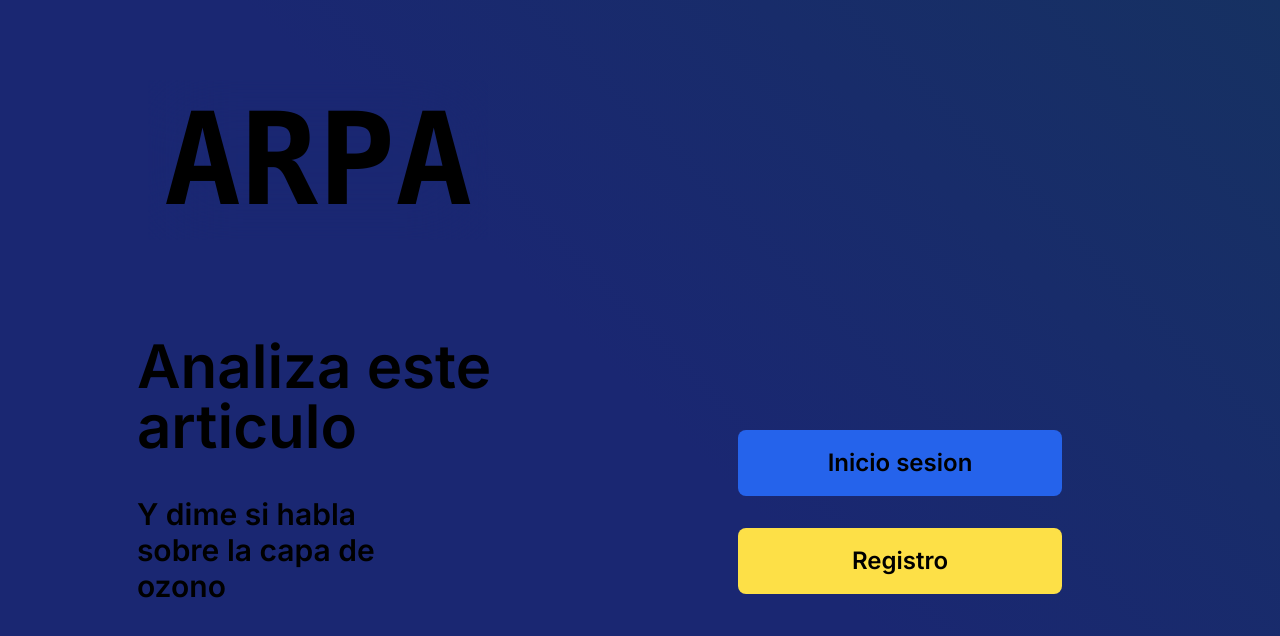
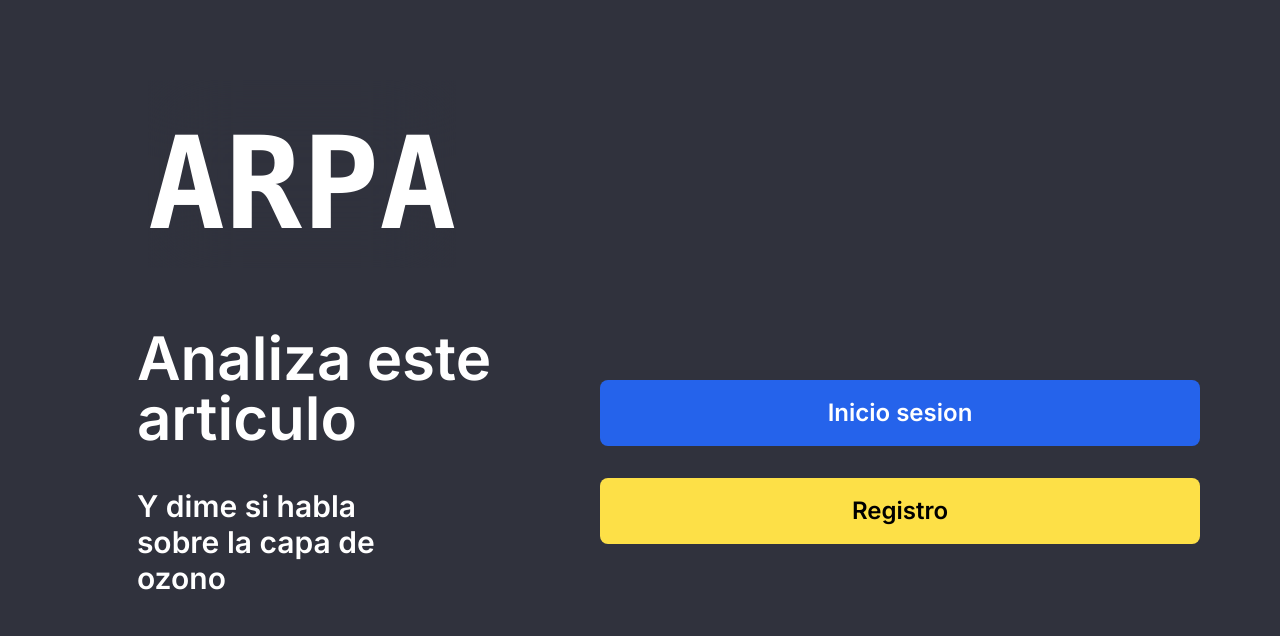
Before and after one commit to raxhacks/arpa-softtek, a Next.js app in the folder frontend/: page / in a window 1280 px wide. Shown: the top 636 px of the page. Built offline with nearby package versions, Linux system fonts and the light colour scheme.

Commit message:
login conection endpoint

```diff
--- a/frontend/app/components/MyTabs.js
+++ b/frontend/app/components/MyTabs.js
@@ -7,6 +7,7 @@ import user from '@/services/user';
 
 function MyTabs() {
   const [selectedIndex, setSelectedIndex] = useState(0);
+  const [] = useState("");
   //const history = useHistory(); // Obtiene el historial de navegación
 
   // Función para manejar el envío del formulario
@@ -19,6 +20,7 @@ function MyTabs() {
       if (registered) {
         // Si el registro es exitoso, redirige al usuario a la página de inicio de sesión
         history.push('../CargarArchivos/page');
+        console.log("funciono el registro")
       } else {
         console.error('Error al enviar los datos');
       }
@@ -38,9 +40,9 @@ function MyTabs() {
     await sendFormDataToServer(formDataObject);
   };
   return (
-    <Tab.Group selectedIndex={selectedIndex} onChange={setSelectedIndex} className={`mt-20 w-full lg:mt-0 flex flex-grow items-center justify-center`}>
+    <Tab.Group selectedIndex={selectedIndex} onChange={setSelectedIndex} className={`w-full flex flex-grow items-center justify-center`}>
       <Tab.Panels>
-        <Tab.Panel>
+        <Tab.Panel className={`static lg:w-full rounded-lg lg:pb-32 bg-opacity-95`}>
           <Tab></Tab>
           {/* Inicio de Sesion Button */}
           <Tab className={`rounded-lg border border-transparent px-5 py-4 w-full text-center font-semibold text-2xl bg-blue-600 transition-colors hover:border-blue-300 hover:bg-yellow-100 hover:dark:bg-neutral-800/20`}>
@@ -53,7 +55,7 @@ function MyTabs() {
         </Tab.Panel>
 
         {/* Inicio de Sesion tab */}
-        <Tab.Panel className={`w-full lg:static rounded-lg flex-grow grid grid-cols-1 fixed lg:pb-32 pb-72 bg-opacity-95 bg-slate-700`}>
+        <Tab.Panel className={`w-full lg:static rounded-lg flex-grow grid grid-cols-1 fixed lg:pb-0 pb-96 bg-gray-900 bg-opacity-95`}>
           <Tab className={`rounded-lg ml-2 mt-2 border w-16 border-transparent px-5 py-2 text-black`}>
             <svg
               xmlns="http://www.w3.org/2000/svg"
@@ -82,7 +84,7 @@ function MyTabs() {
         </Tab.Panel>
 
         {/* Registro tab */}
-        <Tab.Panel className={`w-full lg:static rounded-lg flex-grow grid grid-cols-1 fixed pb-72 lg:pb-32 bg-opacity-95 bg-slate-700`}>
+        <Tab.Panel className={`w-full lg:static rounded-lg flex-grow grid grid-cols-1 fixed pb-96 lg:pb-32 bg-opacity-95 bg-[rgb(77, 80, 97)]`}>
           <Tab className={`rounded-lg ml-2 mt-2 border w-16 border-transparent px-5 py-2 text-black`}>
             <svg
               xmlns="http://www.w3.org/2000/svg"
@@ -100,15 +102,27 @@ function MyTabs() {
           <form onSubmit={handleSubmit} className="flex flex-col items-center justify-center mx-auto max-w-sm">
             <label className="block text-center">
               Correo electrónico:<br/>
-              <input name="email" type="email" className="border w-96 border-gray-300 rounded-md px-4 py-2 mt-1 focus:outline-none focus:border-blue-500 text-black" />
+              <input
+                name="email"
+                type="email"
+                className="border w-96 border-gray-300 rounded-md px-4 py-2 mt-1 focus:outline-none focus:border-blue-500 text-black"
+                placeholder = "Correo electrónico"
+              />
             </label>
             <label className="block mb-2 text-center">
-              Contraseña:<br/>
-              <input name="password" type="password" className="border w-96 border-gray-300 rounded-md px-4 py-2 mt-1 focus:outline-none focus:border-blue-500 text-black" />
+              <input
+                name="password"
+                type="password"
+                className="border w-96 border-gray-300 rounded-md px-4 py-2 mt-1 focus:outline-none focus:border-blue-500 text-black"
+                placeholder = "Contraseña"
+              />
             </label>
             <label className="block mb-2 text-center">
-              Confirmar contraseña:<br/>
-              <input name="password" type="password" className="border w-full border-gray-300 rounded-md px-4 py-2 mt-1 focus:outline-none focus:border-blue-500 text-black" />
+              <input
+                type="password"
+                className="border w-full border-gray-300 rounded-md px-4 py-2 mt-1 focus:outline-none focus:border-blue-500 text-black"
+                placeholder='Confirmar contraseña'
+              />
             </label>
             <button type="submit" className="bg-blue-500 hover:bg-blue-600 text-white font-semibold py-2 px-4 rounded-md mb-4 w-full">Enviar</button>
           </form>
--- a/frontend/app/globals.css
+++ b/frontend/app/globals.css
@@ -8,22 +8,6 @@
   --background-end-rgb: 255, 255, 255;
 }
 
-@media (prefers-color-scheme: dark) {
-  :root {
-    --foreground-rgb: 255, 255, 255;
-    --background-start-rgb: 0, 0, 0;
-    --background-end-rgb: 0, 0, 0;
-  }
+body {
+  background-color: rgb(48, 50, 61);
 }
-
-body {
-  color: rgb(var(--foreground-rgb));
-  background: linear-gradient(45deg, rgb(26, 39, 114), rgb(26, 39, 114), rgb(22, 49, 98))
-    rgb(var(--background-start-rgb));
-}
-
-@layer utilities {
-  .text-balance {
-    text-wrap: balance;
-  }
-}
--- a/frontend/app/page.tsx
+++ b/frontend/app/page.tsx
@@ -2,19 +2,19 @@ import MyTabs from './components/MyTabs'
 
 export default function Home() {
   return (
-    <main className="flex min-h-screen flex-col items-center pt-16 lg:pt-20">
+    <main className="flex min-h-screen flex-col items-center pt-16 lg:pt-20 text-white">
       <div className=" max-w-5xl w-full items-center font-mono lg:px-5 text-lg lg:flex ">
-        <div className="fixed left-0 top-0 flex w-full justify-center text-7xl lg:text-9xl font-semibold pb-5 pt-10 backdrop-blur-2xl lg:static lg:w-auto lg:p-4">
+        <div className="fixed left-0 top-0 flex w-full justify-center text-7xl lg:text-9xl font-semibold pb-5 pt-10 backdrop-blur-2xl lg:static lg:w-auto">
           ARPA
         </div>
       </div>
       <div className="grid text-left pb-4 mt-10 w-full items-center flex-grow lg:mt-0 lg:w-full lg:grid-cols-2 lg:pr-20">
         <div className="flex flex-col pb-32 items-center justify-center">
           <div className='pl-16 max-w-[45ch]'>
-            <div className="felx-col text-5xl font-semibold pb-5 pt-16 lg:text-6xl ">
+            <div className="felx-col text-5xl font-semibold pb-5 pt-16 lg:pt-0 lg:text-6xl ">
               Analiza este articulo
             </div>
-            <div className="flex felx-col text-3xl max-w-[15ch] font-semibold pb-5 pt-5 lg:text-3xl">
+            <div className="flex felx-col text-3xl max-w-[15ch] font-semibold pt-5 lg:text-3xl">
               Y dime si habla sobre la capa de ozono
             </div>
           </div>
--- a/frontend/package.json
+++ b/frontend/package.json
@@ -11,6 +11,7 @@
   "dependencies": {
     "@headlessui/react": "^1.7.18",
     "axios": "^1.6.8",
+    "cookies-next": "^4.1.1",
     "next": "14.1.4",
     "react": "^18",
     "react-awesome-reveal": "^4.2.8",
--- a/frontend/services/auth.ts
+++ /dev/null
@@ -1,157 +0,0 @@
-import axios from 'axios';
-import { headers } from 'next/headers';
-import React from 'react';
-import { getToken } from '../helpers/getToken'
-import { setCookie } from 'cookies-next';
-
-
-const baseUrl = process.env.NEXT_PUBLIC_API_URL + '/user' || 'http://localhost:3001/user';
-
-const createUser = async (email: string, password: string, ) => {
-    try{
-        const response = await axios.post(baseUrl);
-        const {message, token} = response?.data;
-        if(token){
-            setCookie('token', token);
-            return true
-        } else {
-
-        }
-
-    } catch (error){
-
-    }
-};
-
-// const getChatID = async (file_id: string, user_id: string) => {
-//   try {
-//     const config = {
-//       headers: { Authorization: getToken() },
-//     };
-
-//     // We fetch the chat id from the database
-
-//     const response = await axios.get(`${baseUrl}/chat/find/?file_id=${file_id}&user_id=${user_id}`, config);
-
-//     const { message, data } = response?.data;
-//     const { id } = data[0]; // chat id - data[0] is the first chat with the file_id
-//     // current implementation only allows one chat per file_id
-
-//     // If we fetched the chat id successfully, we return it.
-//     if (id != null) {
-//       return id;
-//     } else {
-//       throw new Error('Could not fetch chat ID: ', message);
-//     }
-//   } catch (error) {
-//     console.log(error);
-//     return false;
-//   }
-// };
-
-// const getChatMessages = async (chat_id: string, start: number) => {
-//   try {
-//     const config = {
-//       headers: { Authorization: getToken() },
-//     };
-
-//     // We fetch the chat id from the database
-//     const response = await axios.get(`${baseUrl}/chat/last_ten_messages/?id=${chat_id}&N=${start}`, config);
-//     const { message, data } = response?.data;
-//     // If we fetched the chat id successfully, we return it.
-//     if (data || response.status == 204) {
-//       return data;
-//     } else {
-//       throw new Error('Could not fetch chat ID: ', message);
-//     }
-//   } catch (error) {
-//     console.log(error);
-//     return false;
-//   }
-// };
-
-// const getContextMessages = async (chat_id: string, prompt: string) => {
-//   try {
-//     const config = {
-//       headers: { Authorization: getToken() },
-//     };
-
-//     const chatInfo = {
-//       chat_id,
-//       prompt,
-//     };
-
-//     const contextResponse = await axios.post(`${baseUrl}/gpt/context/`, chatInfo, config);
-//     const { success, messages } = contextResponse?.data;
-
-//     if (success) {
-//       return messages;
-//     } else {
-//       throw new Error('Error: Could not fetch context.');
-//     }
-//   } catch (error) {
-//     console.error('Error getting context messages:', error);
-//     return { user: prompt };
-//   }
-// };
-
-// type chatInteraction = {
-//   role: 'user' | 'assistant' | 'system';
-//   content: string;
-// };
-
-// const getChatResponse = async (contextMessages: chatInteraction[]) => {
-//   try {
-//     const response = await fetch(`${baseUrl}/gpt/`, {
-//       method: 'POST',
-//       body: JSON.stringify({
-//         contextMessages,
-//       }),
-//       headers: {
-//         'Content-Type': 'application/json',
-//         Authorization: getToken() || '',
-//       },
-//     });
-
-//     return response;
-//   } catch (error) {
-//     console.error('Error getting chat response:', error);
-//     return null;
-//   }
-// };
-
-// const saveMessage = async (chat_id: string, prompt: string, response: string) => {
-//   try {
-//     const config = {
-//       headers: { Authorization: getToken() },
-//     };
-
-//     const chatInfo = {
-//       chat_id,
-//       prompt,
-//       response,
-//     };
-
-//     const contextResponse = await axios.post(`${baseUrl}/gpt/save/`, chatInfo, config);
-//     const { message, data } = contextResponse?.data;
-//     const { returning_message_id } = data;
-
-//     if (returning_message_id) {
-//       return true;
-//     } else {
-//       throw new Error('Error: Could not fetch context: ', message);
-//     }
-//   } catch (error) {
-//     console.error('Error saving message:', error);
-//     return false;
-//   }
-// };
-
-export default {
-  createUser,
-//   getChatID,
-//   getChatMessages,
-//   getContextMessages,
-//   getChatResponse,
-//   saveMessage,
-};
--- a/frontend/services/user.ts
+++ /dev/null
@@ -1,25 +0,0 @@
-import axios from 'axios';
-
-const baseUrl = process.env.NEXT_PUBLIC_API_URL + '/user' || 'http://localhost:3001/user';
-
-export const createUser = async (email: string, password: string, ) => {
-    try{
-        const body = {
-            email,
-            password
-        }
-        const response = await axios.post(baseUrl, body);
-        const {message, user_id} = response?.data;
-
-        if(user_id){
-            console.log("User created successfully")
-            return true
-        } else {
-            console.error("Error al crear el usuario")
-            return false
-        }
-
-    } catch (error){
-        console.error("Error")
-    }
-};
```
Also changed, not shown: 1 other file (tests, documents, lock files or other folders).
